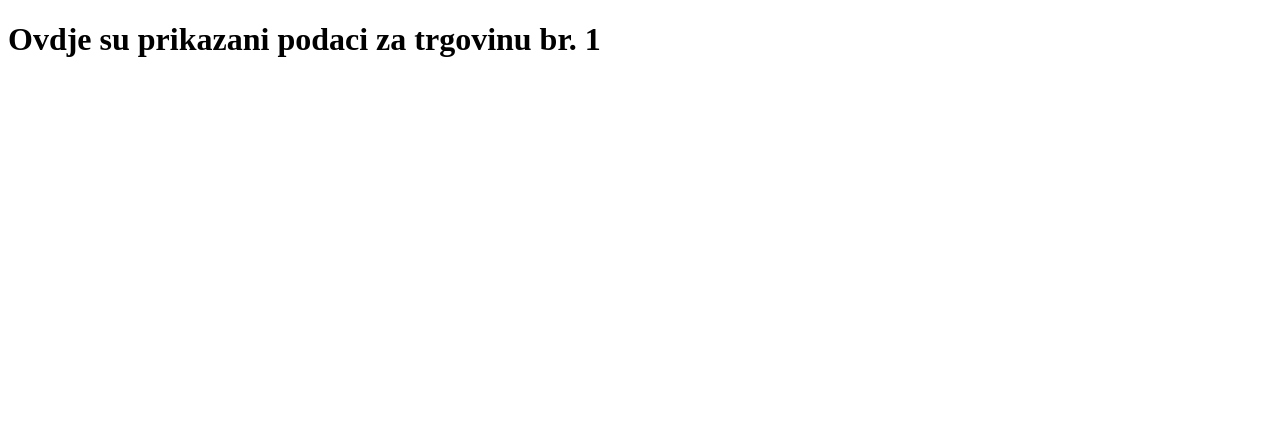
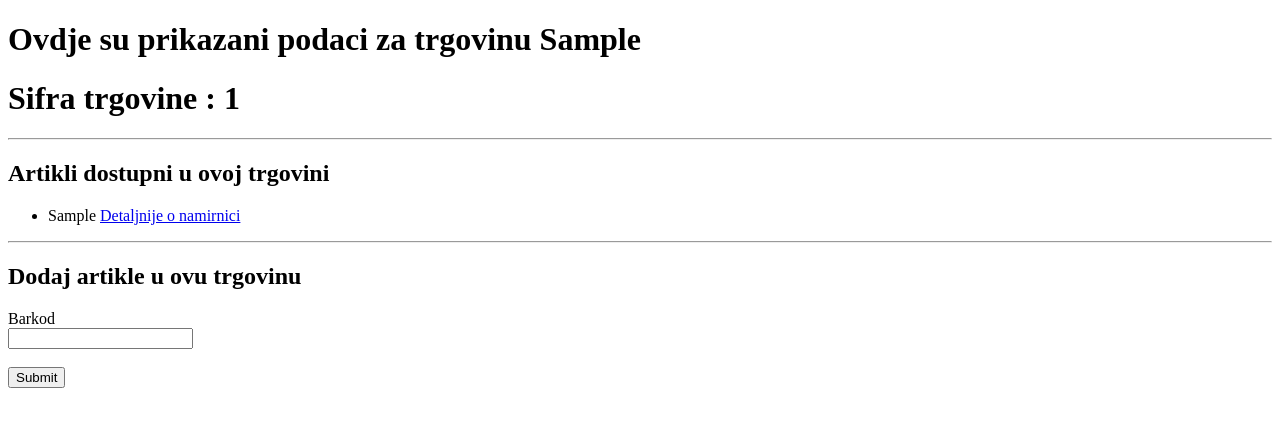
Before and after one commit to MightyJosip/SmartCart, a Django app: page /trgovina/1 in a window 1280 px wide. Shown: the top 427 px of the page. Run offline with Django 3.2, Linux system fonts and the light colour scheme; tables that the repository leaves empty hold one stand-in row (values such as "Sample post").

Commit message:
artikli i trgovine povezane

```diff
--- a/izvorniKod/backend/smartCart/models.py
+++ b/izvorniKod/backend/smartCart/models.py
@@ -14,7 +14,7 @@ class Artikl(models.Model):
 class Trgovina(models.Model):
     sifTrgovina = models.IntegerField(primary_key=True)
     nazTrgovina = models.CharField(max_length=100)
-    #trgovine = models.Manager() ##
+    artikli = models.ManyToManyField(Artikl)
 
     def __str__(self):
         return f'BARKOD: {self.sifTrgovina}, NAZIV: {self.nazTrgovina}'
--- a/izvorniKod/backend/smartCart/templates/smartCart/trgovina.html
+++ b/izvorniKod/backend/smartCart/templates/smartCart/trgovina.html
@@ -1,10 +1,33 @@
 <!DOCTYPE html>
 <html>
-    <head>
 
-    </head>
+<head>
 
-    <body>
-        <h1>Ovdje su prikazani podaci za trgovinu br. {{ sifTrgovina }}</h1>
-    </body>
+</head>
+
+<body>
+    <h1>Ovdje su prikazani podaci za trgovinu {{nazTrgovina}} </h1>
+    <h1>Sifra trgovine : {{ sifTrgovina }}</h1>
+
+    <hr>
+
+    <h2>Artikli dostupni u ovoj trgovini</h2>
+    <ul>
+        {% for t in artikli %}
+        <li>{{ t.naziv_artikla }} <a href="{% url 'artikl' t.barkod_artikla %}">Detaljnije o namirnici</a></li> <!--štoviše, zajebava-->
+        {% endfor %}
+    </ul>
+    <hr>
+
+    <h2>Dodaj artikle u ovu trgovinu</h2>
+    <form action="/trgovina/{{sifTrgovina}}" method="POST"> <!-- /0 because of parsing, stupid premanent temporary hack which works -->
+        {%csrf_token%}
+        <label for="barkod">Barkod</label><br>
+        <input type="text" id="barkod" name="barkod" value=""><br>
+        <input type="hidden" id="sifTrgovina" name="sifTrgovina" value="{{sifTrgovina}}"><br>
+        <input type="submit" value="Submit">
+    </form>
+
+</body>
+
 </html>
--- a/izvorniKod/backend/smartCart/views.py
+++ b/izvorniKod/backend/smartCart/views.py
@@ -85,7 +85,27 @@ def dodaj_artikle(request):
 
 # webpage for each trgovina
 def trgovina(request, sifTrgovina):
-    return render(request, 'smartCart/trgovina.html', {'sifTrgovina': sifTrgovina})
+    if (request.method == 'POST'):
+        print("uuuuuuuuuuuuuuuuuuuuuuuuuuuuuuuuuuuuuuuuuuuu")
+        bar_k = request.POST['barkod']
+        sif_t = request.POST['sifTrgovina']
+        print(bar_k + ' ' + sif_t)
+        t = Trgovina.objects.get(sifTrgovina=sifTrgovina)
+        a = Artikl.objects.get(barkod_artikla=bar_k)
+
+        t.artikli.add(a) #odbija poslušnost
+        t.save()
+        print(t)
+        print(a)
+        print("--------")
+        print(t.artikli.all())
+        return redirect(request.META['HTTP_REFERER'])
+
+    t = Trgovina.objects.get(sifTrgovina=sifTrgovina)
+    print(t)
+    print(t.artikli.all())
+    #print(t.artikli.all()[0].barkod_artikla)
+    return render(request, 'smartCart/trgovina.html', {'sifTrgovina': sifTrgovina, 'nazTrgovina': t.nazTrgovina, 'artikli': t.artikli.all()})
 
 def artikl(request, barkod_artikla):
     return render(request, 'smartCart/artikl.html', {'barkod_artikla': barkod_artikla})
```
Also changed, not shown: izvorniKod/backend/smartCart/migrations/0003_trgovina_artikli.py (added).
